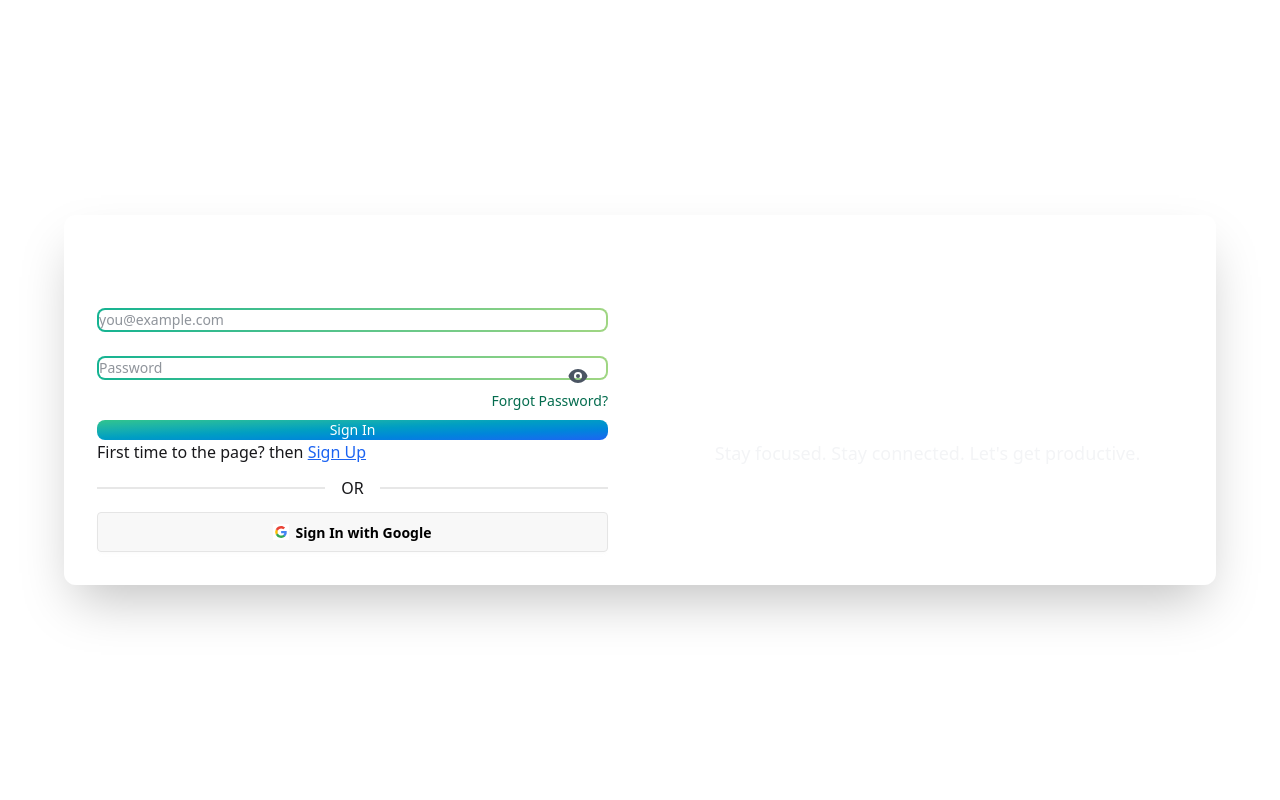
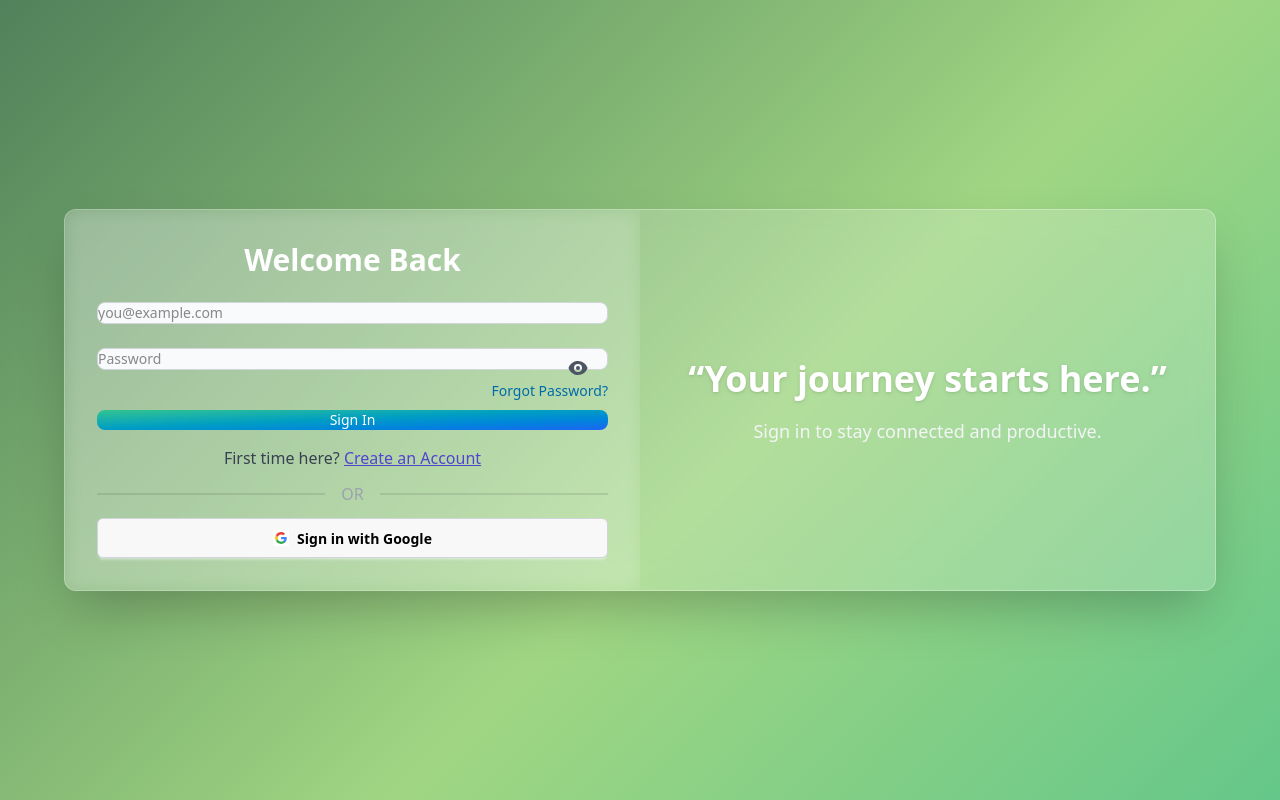
Before and after one commit to Rayean52/Apartment-Manager, a React (Vite) app: page /sign-in in a window 1280 px wide. Built offline with nearby package versions, Linux system fonts and the light colour scheme; no server answers.

Commit message:
social login added with google signIn

```diff
--- a/src/AuthPages/SignIn.jsx
+++ b/src/AuthPages/SignIn.jsx
@@ -1,21 +1,18 @@
-import React, { use, useState } from "react";
+/* eslint-disable no-unused-vars */
+import React, { useState, useContext } from "react";
 import { useForm } from "react-hook-form";
 import {
   Button,
   Label,
   TextInput,
-  Toast,
 } from "flowbite-react";
 import { HiEye, HiEyeOff } from "react-icons/hi";
-// eslint-disable-next-line no-unused-vars
 import { motion } from "framer-motion";
 import { Link, useNavigate } from "react-router";
 import { AuthContext } from "../context/AuthContext";
-
-
+import SocialLogin from "./SocialLogin";
 
 export default function SigninPage() {
-
   const {
     register,
     handleSubmit,
@@ -23,33 +20,27 @@ export default function SigninPage() {
   } = useForm();
 
   const [showPassword, setShowPassword] = useState(false);
-  const { signIn } = use(AuthContext);
+  const { signIn } = useContext(AuthContext);
   const navigate = useNavigate();
 
-
   const onSubmit = (data) => {
-    console.log("Sign In Data:", data);
-    signIn(data.email, data.password).then((result) => {
-      console.log(result)
-      navigate('/')
-    }).catch((error) => {
-      console.log(error)
-    });
-
+    signIn(data.email, data.password)
+      .then(() => navigate('/'))
+      .catch((error) => console.error(error));
   };
 
   return (
-    <div className="min-h-screen flex items-center justify-center bg-signin-green-gradient">
+    <div className="min-h-screen flex items-center justify-center bg-animated-gradient">
       <motion.div
         initial={{ opacity: 0, y: 50 }}
         animate={{ opacity: 1, y: 0 }}
         transition={{ duration: 0.6, ease: "easeOut" }}
-        className="flex flex-col md:flex-row w-full max-w-6xl rounded-xl overflow-hidden shadow-2xl border border-white/20 bg-white/10 backdrop-blur-md"
+        className="flex flex-col md:flex-row w-full max-w-6xl rounded-xl overflow-hidden shadow-2xl border border-white/30 bg-white/20 backdrop-blur-md"
       >
         {/* Left: Sign-In Form */}
-        <div className="w-full md:w-1/2 p-8 bg-white/30">
+        <div className="w-full md:w-1/2 p-8 backdrop-blur-sm">
           <h2 className="text-3xl font-bold text-center mb-6 text-white">
-            Sign In
+            Welcome Back
           </h2>
 
           <form onSubmit={handleSubmit(onSubmit)} className="space-y-6">
@@ -67,6 +58,7 @@ export default function SigninPage() {
                 <p className="text-red-500 text-sm">{errors.email.message}</p>
               )}
             </div>
+
             {/* Password */}
             <div>
               <Label htmlFor="password" value="Password" />
@@ -90,81 +82,86 @@ export default function SigninPage() {
               )}
             </div>
 
-            {/* Forgot Password Link */}
             <div className="text-right -mt-4 mb-2">
-              <a href="#" className="text-sm text-green-700 hover:underline">
+              <a href="#" className="text-sm text-sky-700 hover:underline">
                 Forgot Password?
               </a>
             </div>
 
-            {/* Sign In Button */}
-            <Button type="submit" className="w-full bg-gradient-to-br from-green-400 to-blue-600 text-white hover:bg-gradient-to-bl focus:ring-green-200 dark:focus:ring-green-800">
+            <Button
+              type="submit"
+              className="w-full bg-gradient-to-br from-green-400 to-blue-600 text-white hover:bg-gradient-to-bl focus:ring-green-200 dark:focus:ring-green-800"
+            >
               Sign In
             </Button>
           </form>
-          <p>First time to the page? then <Link to={'/sign-up'} className="underline text-blue-600">Sign Up</Link> </p>
-          <div className="divider">OR</div>
-          <button className="btn w-full text-black border-[#e5e5e5]">
-            <svg aria-label="Google logo" width="16" height="16" xmlns="http://www.w3.org/2000/svg" viewBox="0 0 512 512"><g><path d="m0 0H512V512H0" fill="#fff"></path><path fill="#34a853" d="M153 292c30 82 118 95 171 60h62v48A192 192 0 0190 341"></path><path fill="#4285f4" d="m386 400a140 175 0 0053-179H260v74h102q-7 37-38 57"></path><path fill="#fbbc02" d="m90 341a208 200 0 010-171l63 49q-12 37 0 73"></path><path fill="#ea4335" d="m153 219c22-69 116-109 179-50l55-54c-78-75-230-72-297 55"></path></g></svg>
-            Sign In with Google
-          </button>
+
+          <p className="mt-4 text-center text-gray-700">
+            First time here?{" "}
+            <Link to="/sign-up" className="underline text-indigo-700">
+              Create an Account
+            </Link>
+          </p>
+
+          <div className="divider text-gray-400">OR</div>
+
+          <SocialLogin></SocialLogin>
         </div>
 
-        {/* Right: Inspirational Text */}
+        {/* Right: Quote Section */}
         <motion.div
           initial={{ opacity: 0, x: 60 }}
           animate={{ opacity: 1, x: 0 }}
           transition={{ duration: 0.8, delay: 0.2 }}
-          className="hidden md:flex w-full md:w-1/2 items-center justify-center p-10 bg-transparent"
+          className="hidden md:flex w-full md:w-1/2 items-center justify-center p-10"
         >
           <div className="text-white text-center space-y-4">
-            <h1 className="text-4xl font-bold leading-tight text-white bg-clip-text">
-              "Your journey starts with a sign in."
+            <h1 className="text-4xl font-bold leading-tight drop-shadow">
+              “Your journey starts here.”
             </h1>
             <p className="text-lg text-gray-100">
-              Stay focused. Stay connected. Let's get productive.
+              Sign in to stay connected and productive.
             </p>
           </div>
         </motion.div>
       </motion.div>
 
-      {/* Custom Styles */}
+      {/* Custom Gradient Style */}
       <style>
         {`
-    .bg - signin - green - gradient {
-          background: linear-gradient(-45deg, #15B392, #A0D683, #16423C);
-        background-size: 300% 300%;
-        animation: gradientShift 25s ease infinite;
-    }
-
-        .input-glow input {
+        .input-gradient input {
           border: 2px solid transparent;
           background-origin: border-box;
           background-clip: padding-box, border-box;
           background-image:
             linear-gradient(#fff, #fff),
             linear-gradient(to right, #15B392, #A0D683);
-        color: #1f2937;
+          color: #111827;
           border-radius: 0.5rem;
-        transition: box-shadow 0.3s ease;
+          transition: border 0.3s ease;
         }
 
-        .input-glow input:focus {
+        .input-gradient input:focus {
           outline: none;
-        box-shadow: 0 0 10px 2px rgba(21, 179, 146, 0.4);
+          border-color: transparent;
           background-image:
             linear-gradient(#fff, #fff),
             linear-gradient(to right, #15B392, #16423C);
         }
 
+        .bg-animated-gradient {
+          background: linear-gradient(-45deg, #15B392, #A0D683, #16423C, #38bdf8);
+          background-size: 300% 300%;
+          animation: gradientShift 20s ease infinite;
+        }
+
         @keyframes gradientShift {
-          0 % { background- position: 0% 50%; }
-        50% {background - position: 100% 50%; }
-        100% {background - position: 0% 50%; }
+          0% { background-position: 0% 50%; }
+          50% { background-position: 100% 50%; }
+          100% { background-position: 0% 50%; }
         }
       `}
       </style>
-
     </div>
   );
 }
--- a/src/AuthPages/SignUp.jsx
+++ b/src/AuthPages/SignUp.jsx
@@ -14,6 +14,7 @@ import { AuthContext } from "../context/AuthContext";
 import { updateProfile } from "firebase/auth";
 import { auth } from "../firebase.config";
 import toast from "react-hot-toast";
+import SocialLogin from "./SocialLogin";
 
 
 
@@ -173,10 +174,7 @@ export default function SignupPage() {
           </form>
           <p>Already have an account? then <Link to={'/sign-in'} className="underline text-blue-600">Sign In</Link> </p>
           <div className="divider">OR</div>
-          <button className="btn w-full text-black border-[#e5e5e5]">
-            <svg aria-label="Google logo" width="16" height="16" xmlns="http://www.w3.org/2000/svg" viewBox="0 0 512 512"><g><path d="m0 0H512V512H0" fill="#fff"></path><path fill="#34a853" d="M153 292c30 82 118 95 171 60h62v48A192 192 0 0190 341"></path><path fill="#4285f4" d="m386 400a140 175 0 0053-179H260v74h102q-7 37-38 57"></path><path fill="#fbbc02" d="m90 341a208 200 0 010-171l63 49q-12 37 0 73"></path><path fill="#ea4335" d="m153 219c22-69 116-109 179-50l55-54c-78-75-230-72-297 55"></path></g></svg>
-            Sign up with Google
-          </button>
+          <SocialLogin></SocialLogin>
         </motion.div>
 
         {/* Right: Content */}
--- a/src/AuthPages/SocialLogin.jsx
+++ b/src/AuthPages/SocialLogin.jsx
@@ -1,9 +1,28 @@
+import { GoogleAuthProvider, signInWithPopup } from 'firebase/auth';
 import React from 'react';
+import { auth } from '../firebase.config';
+import { useNavigate } from 'react-router';
 
 const SocialLogin = () => {
+
+  const provider = new GoogleAuthProvider();
+  const navigate = useNavigate()
+
+  const handleGoogleSignIn = () => {
+    signInWithPopup(auth, provider)
+      .then((result) => {
+        console.log(result)
+        navigate('/')
+      }).catch(err => {
+      console.log(err)
+    })
+  }
+
   return (
-    <div>
-    </div>
+    <button onClick={handleGoogleSignIn} className="btn w-full text-black border border-gray-300 hover:bg-gray-100 flex items-center gap-2 py-2 justify-center rounded-md">
+      <svg aria-label="Google logo" width="16" height="16" xmlns="http://www.w3.org/2000/svg" viewBox="0 0 512 512"><g><path d="m0 0H512V512H0" fill="#fff"></path><path fill="#34a853" d="M153 292c30 82 118 95 171 60h62v48A192 192 0 0190 341"></path><path fill="#4285f4" d="m386 400a140 175 0 0053-179H260v74h102q-7 37-38 57"></path><path fill="#fbbc02" d="m90 341a208 200 0 010-171l63 49q-12 37 0 73"></path><path fill="#ea4335" d="m153 219c22-69 116-109 179-50l55-54c-78-75-230-72-297 55"></path></g></svg>
+      Sign in with Google
+    </button>
   );
 };
 
--- a/src/Layouts/DashboardLayout/DasgPages/AdminPage/ManageCoupon.jsx
+++ b/src/Layouts/DashboardLayout/DasgPages/AdminPage/ManageCoupon.jsx
@@ -29,6 +29,7 @@ const ManageCoupons = () => {
     }, []);
 
     const handleAddCoupon = async () => {
+        console.log(formData)
         try {
             const res = await fetch("https://apartment-manager-kappa.vercel.app/coupons", {
                 method: "POST",
--- a/src/Layouts/DashboardLayout/DasgPages/MemberPage/MakePayment.jsx
+++ b/src/Layouts/DashboardLayout/DasgPages/MemberPage/MakePayment.jsx
@@ -6,29 +6,41 @@ import { motion } from "framer-motion";
 import toast from "react-hot-toast";
 import useAuth from "../../../../hooks/useAuth";
 import { useNavigate } from "react-router";
+import Loading from "../../../../components/Shared/Loading";
 
 
 
 const MakePayment = () => {
+
+
     const { users } = useAuth();
     const navigate = useNavigate();
 
-    const agreementInfo = {
-        email: users?.email,
-        floor: "5th Floor",
-        block: "B",
-        apartment: "B-502",
-        rent: 15000,
-    };
+    useEffect(() => {
+        AOS.init({ duration: 800 });
+
+        if (users?.email) {
+            fetch(`https://apartment-manager-kappa.vercel.app/member-apartment?email=${users.email}`)
+                .then(res => res.json())
+                .then(data => {
+                    setRentedRoom(data);
+                    setLoading(false);
+                })
+                .catch(err => {
+                    console.error("Failed to fetch member apartment", err);
+                    setLoading(false);
+                });
+        }
+    }, [users?.email]);
 
     const [couponCode, setCouponCode] = useState("");
-    const [finalRent, setFinalRent] = useState(agreementInfo.rent);
+    const [finalRent, setFinalRent] = useState("");
     const [isCouponApplied, setIsCouponApplied] = useState(false);
     const [month, setMonth] = useState("");
+    const [loading, setLoading] = useState(true);
+    const [rentedRoom, setRentedRoom] = useState({});
 
-    useEffect(() => {
-        AOS.init({ once: true });
-    }, []);
+
 
     const handleApplyCoupon = async () => {
         try {
@@ -36,15 +48,15 @@ const MakePayment = () => {
             if (!res.ok) throw new Error("Invalid coupon");
 
             const coupon = await res.json();
-            const discount = (agreementInfo.rent * coupon.percentage) / 100;
-            const newRent = agreementInfo.rent - discount;
+            const discount = (rentedRoom.rent * coupon.percentage) / 100;
+            const newRent = rentedRoom.rent - discount;
 
             setFinalRent(newRent);
             setIsCouponApplied(true);
             toast.success(`Coupon applied! You saved ${discount}৳`);
         } catch (err) {
             toast.error("Invalid or expired coupon");
-            setFinalRent(agreementInfo.rent);
+            setFinalRent(rentedRoom.rent);
             setIsCouponApplied(false);
         }
     };
@@ -58,10 +70,10 @@ const MakePayment = () => {
 
         const paymentData = {
             email: users?.email,
-            floor: agreementInfo.floor,
-            block: agreementInfo.block,
-            apartment: agreementInfo.apartment,
-            originalRent: agreementInfo.rent,
+            floor: rentedRoom.floor,
+            block: rentedRoom.block,
+            apartment: rentedRoom.apartment,
+            originalRent: rentedRoom.rent,
             finalAmount: finalRent,
             couponCode: isCouponApplied ? couponCode : null,
             month,
@@ -71,6 +83,10 @@ const MakePayment = () => {
         toast.success("Redirecting to payment...");
         navigate("/dashboard/payment-success", { state: paymentData });
     };
+
+    if (loading) {
+        return <Loading></Loading>
+    }
 
     return (
         <motion.div
@@ -100,11 +116,11 @@ const MakePayment = () => {
                 className="relative z-10 bg-white/70 backdrop-blur-xl border border-white/30 rounded-3xl shadow-2xl p-8 max-w-4xl mx-auto space-y-6 text-gray-800"
             >
                 <div className="grid grid-cols-1 md:grid-cols-2 gap-4">
-                    <Input label="Email" value={agreementInfo.email} />
-                    <Input label="Floor" value={agreementInfo.floor} />
-                    <Input label="Block" value={agreementInfo.block} />
-                    <Input label="Apartment No" value={agreementInfo.apartment} />
-                    <Input label="Rent (৳)" value={agreementInfo.rent + "৳"} />
+                    <Input label="Email" value={rentedRoom.email} />
+                    <Input label="Floor" value={rentedRoom.floor_no} />
+                    <Input label="Block" value={rentedRoom.block_name} />
+                    <Input label="Apartment No" value={rentedRoom.apartment_no} />
+                    <Input label="Rent (৳)" value={rentedRoom.rent + "৳"} />
                     <div>
                         <label className="label font-semibold">Select Month</label>
                         <select
--- a/src/components/Shared/Footer.jsx
+++ b/src/components/Shared/Footer.jsx
@@ -22,11 +22,11 @@ const Footer = () => {
         <div>
           <h2 className="text-xl font-semibold mb-3">Quick Links</h2>
           <nav className="flex flex-col gap-2 text-sm">
-            <Link to="/about" className="link link-hover">About Us</Link>
-            <Link to="/contact" className="link link-hover">Contact</Link>
-            <Link to="/faq" className="link link-hover">FAQ</Link>
-            <Link to="/privacy" className="link link-hover">Privacy Policy</Link>
-            <Link to="/terms" className="link link-hover">Terms & Conditions</Link>
+            <Link to="/" className="link link-hover">About Us</Link>
+            <Link to="/" className="link link-hover">Contact</Link>
+            <Link to="/" className="link link-hover">FAQ</Link>
+            <Link to="/" className="link link-hover">Privacy Policy</Link>
+            <Link to="/" className="link link-hover">Terms & Conditions</Link>
           </nav>
         </div>
 
--- a/src/main.jsx
+++ b/src/main.jsx
@@ -1,5 +1,4 @@
 import { createRoot } from 'react-dom/client'
-import { StrictMode} from 'react'
 import './index.css'
 import { RouterProvider } from 'react-router'
 import router from './router/Routes/route.jsx'
@@ -10,11 +9,9 @@ import 'aos/dist/aos.css';
 
 
 createRoot(document.getElementById('root')).render(
-  <StrictMode>
     <AuthProvider>
       <RouterProvider router={router}>
         <HomeLayout></HomeLayout>
       </RouterProvider>
-    </AuthProvider>
-  </StrictMode>,
+    </AuthProvider>,
 )
--- a/src/pages/Home/Coupons.jsx
+++ b/src/pages/Home/Coupons.jsx
@@ -11,7 +11,7 @@ const CouponSection = () => {
     }, []);
 
     return (
-        <section className="bg-gradient-to-br from-purple-100 via-white to-purple-50 py-16 px-6 md:px-20">
+        <section className=" py-16 px-6 md:px-20">
             <div className="max-w-7xl mx-auto text-center">
                 <h2 className="text-4xl font-extrabold text-purple-700 mb-4 flex justify-center items-center gap-2">
                     <FaTags className="text-purple-500" />
--- a/src/router/PrivateRoutes/PrivateRoutes.jsx
+++ b/src/router/PrivateRoutes/PrivateRoutes.jsx
@@ -3,7 +3,7 @@ import useAuth from '../../hooks/useAuth';
 import Loading from '../../components/Shared/Loading';
 const PrivateRoute = ({ children }) => {
     const location = useLocation();
-    const { loading, users } = useAuth;
+    const { loading, users } = useAuth();
 
     if (loading) {
         return <Loading></Loading>;
```
Lines whose indentation alone changed are shown as unchanged.
